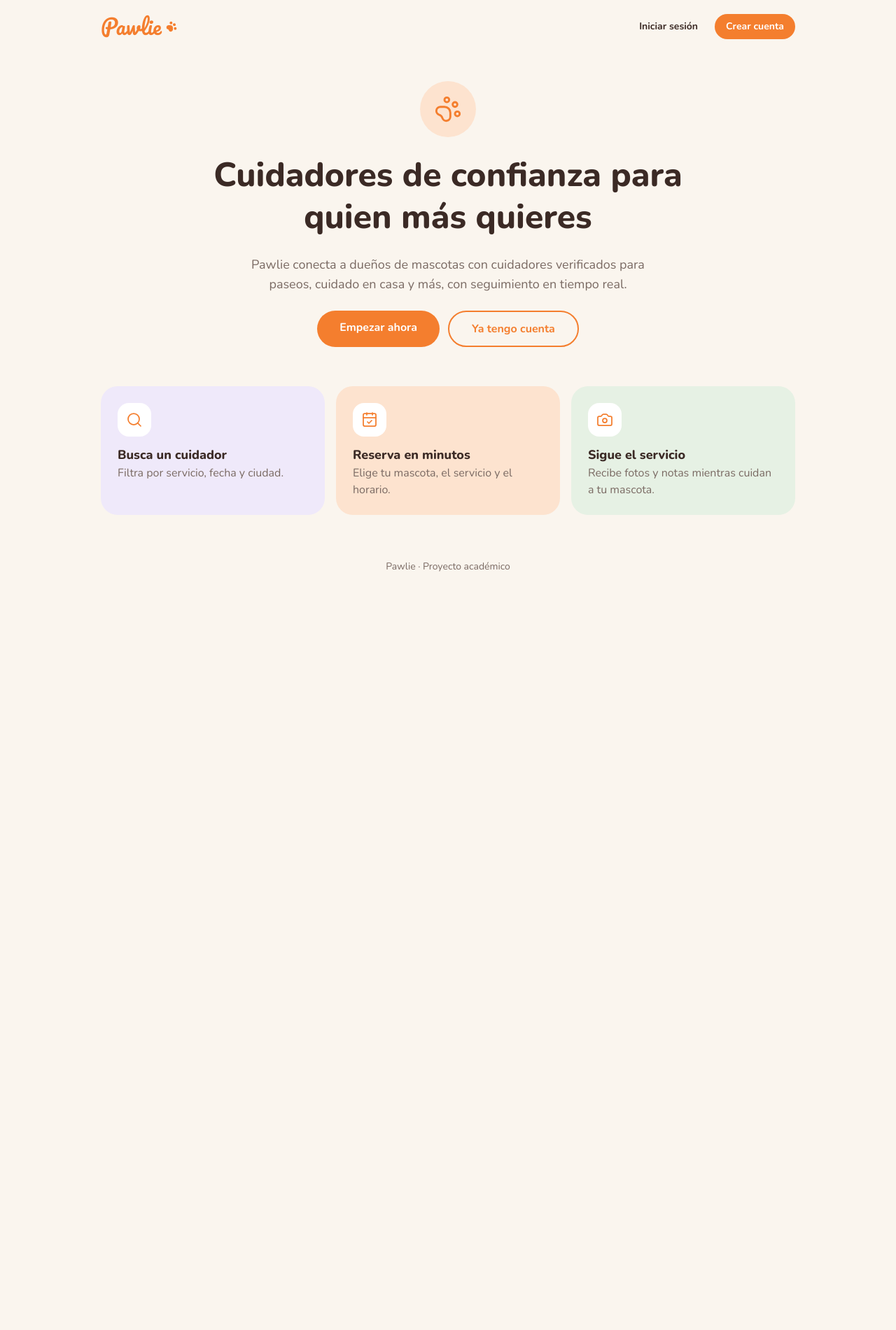
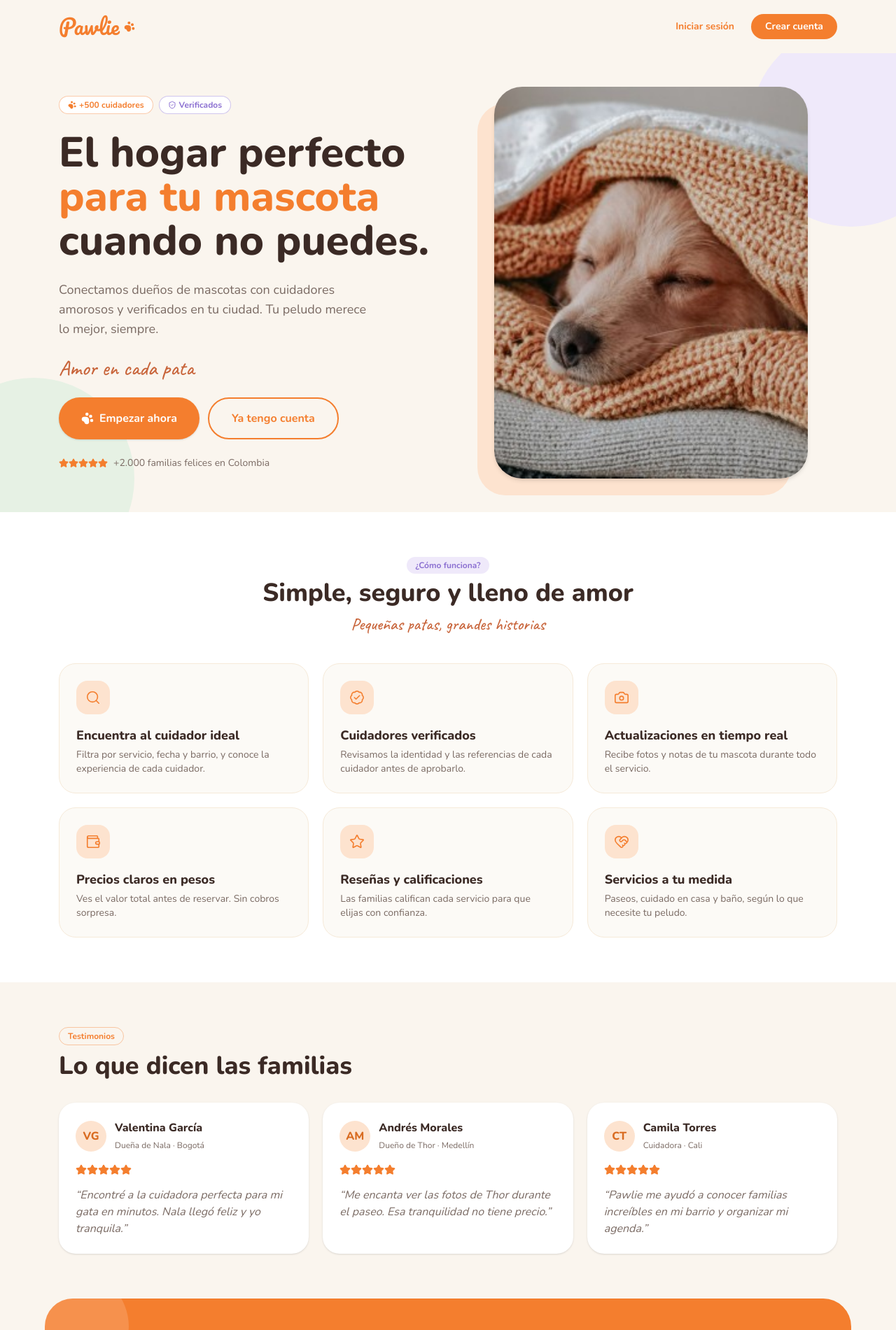
Before and after one commit to CrisJauregui/Pawlie, a Next.js app in the folder frontend/: page / in a window 1280 px wide. Shown: the top 1901 px of the page at 70% size. Before the commit the page ends 844 px from the top, so only its background shows below. Built offline with nearby package versions, Linux system fonts and the light colour scheme.

Commit message:
Rediseña la página de bienvenida como en el Figma

```diff
--- a/frontend/app/page.tsx
+++ b/frontend/app/page.tsx
@@ -1,96 +1,275 @@
-import { Camera, CalendarCheck, PawPrint, Search } from "lucide-react";
+import {
+  ArrowRight,
+  BadgeCheck,
+  Camera,
+  HeartHandshake,
+  PawPrint,
+  Search,
+  ShieldCheck,
+  Star,
+  Wallet,
+} from "lucide-react";
+import Image from "next/image";
 import Link from "next/link";
 import { Logo } from "@/components/Logo";
+import { Frase } from "@/components/ui";
 
-const PASOS = [
+const BENEFICIOS = [
   {
     icono: Search,
-    titulo: "Busca un cuidador",
-    texto: "Filtra por servicio, fecha y ciudad.",
-    color: "bg-lila-claro",
+    titulo: "Encuentra al cuidador ideal",
+    texto:
+      "Filtra por servicio, fecha y barrio, y conoce la experiencia de cada cuidador.",
   },
   {
-    icono: CalendarCheck,
-    titulo: "Reserva en minutos",
-    texto: "Elige tu mascota, el servicio y el horario.",
-    color: "bg-naranja-claro",
+    icono: BadgeCheck,
+    titulo: "Cuidadores verificados",
+    texto:
+      "Revisamos la identidad y las referencias de cada cuidador antes de aprobarlo.",
   },
   {
     icono: Camera,
-    titulo: "Sigue el servicio",
-    texto: "Recibe fotos y notas mientras cuidan a tu mascota.",
-    color: "bg-verde-claro",
+    titulo: "Actualizaciones en tiempo real",
+    texto: "Recibe fotos y notas de tu mascota durante todo el servicio.",
+  },
+  {
+    icono: Wallet,
+    titulo: "Precios claros en pesos",
+    texto: "Ves el valor total antes de reservar. Sin cobros sorpresa.",
+  },
+  {
+    icono: Star,
+    titulo: "Reseñas y calificaciones",
+    texto:
+      "Las familias califican cada servicio para que elijas con confianza.",
+  },
+  {
+    icono: HeartHandshake,
+    titulo: "Servicios a tu medida",
+    texto: "Paseos, cuidado en casa y baño, según lo que necesite tu peludo.",
   },
 ];
+
+const TESTIMONIOS = [
+  {
+    nombre: "Valentina García",
+    detalle: "Dueña de Nala · Bogotá",
+    texto:
+      "Encontré a la cuidadora perfecta para mi gata en minutos. Nala llegó feliz y yo tranquila.",
+  },
+  {
+    nombre: "Andrés Morales",
+    detalle: "Dueño de Thor · Medellín",
+    texto:
+      "Me encanta ver las fotos de Thor durante el paseo. Esa tranquilidad no tiene precio.",
+  },
+  {
+    nombre: "Camila Torres",
+    detalle: "Cuidadora · Cali",
+    texto:
+      "Pawlie me ayudó a conocer familias increíbles en mi barrio y organizar mi agenda.",
+  },
+];
+
+function Iniciales({ nombre }: { nombre: string }) {
+  const letras = nombre
+    .split(" ")
+    .map((p) => p[0])
+    .join("")
+    .slice(0, 2);
+  return (
+    <span className="flex h-11 w-11 shrink-0 items-center justify-center rounded-full bg-naranja-claro font-extrabold text-naranja-oscuro">
+      {letras}
+    </span>
+  );
+}
 
 // Landing / bienvenida (pública).
 export default function Home() {
   return (
     <div className="flex flex-1 flex-col">
-      <header className="mx-auto flex w-full max-w-5xl items-center justify-between px-4 py-5">
+      <header className="mx-auto flex w-full max-w-6xl items-center justify-between px-5 py-5">
         <Logo />
         <nav className="flex items-center gap-2 text-sm font-bold">
           <Link
             href="/login"
-            className="rounded-full px-4 py-2 hover:bg-crema-oscuro"
+            className="rounded-full px-4 py-2 text-naranja hover:bg-naranja-claro"
           >
             Iniciar sesión
           </Link>
           <Link
             href="/registro"
-            className="rounded-full bg-naranja px-4 py-2 text-white hover:bg-naranja-oscuro"
+            className="rounded-full bg-naranja px-5 py-2 text-white hover:bg-naranja-oscuro"
           >
             Crear cuenta
           </Link>
         </nav>
       </header>
 
-      <main className="mx-auto flex w-full max-w-5xl flex-1 flex-col gap-14 px-4 py-10">
-        <section className="flex flex-col items-center gap-6 text-center">
-          <span className="flex h-20 w-20 items-center justify-center rounded-full bg-naranja-claro text-naranja">
-            <PawPrint size={40} strokeWidth={1.75} />
+      <main className="flex flex-1 flex-col">
+        {/* Portada */}
+        <section className="relative overflow-hidden">
+          <div className="pointer-events-none absolute -right-20 -top-10 h-72 w-72 rounded-full bg-lila-claro" />
+          <div className="pointer-events-none absolute -bottom-24 -left-24 h-72 w-72 rounded-full bg-verde-claro" />
+          <div className="relative mx-auto grid w-full max-w-6xl items-center gap-12 px-5 py-12 md:grid-cols-2">
+            <div className="flex flex-col gap-6">
+              <div className="flex flex-wrap gap-2 text-xs font-bold">
+                <span className="flex items-center gap-1 rounded-full border border-naranja/40 bg-white px-3 py-1 text-naranja">
+                  <PawPrint size={12} className="fill-current" /> +500
+                  cuidadores
                 </span>
-          <h1 className="max-w-2xl text-4xl font-extrabold leading-tight sm:text-5xl">
-            Cuidadores de confianza para quien más quieres
+                <span className="flex items-center gap-1 rounded-full border border-lila/40 bg-white px-3 py-1 text-lila">
+                  <ShieldCheck size={12} /> Verificados
+                </span>
+              </div>
+              <h1 className="text-5xl font-extrabold leading-[1.05] sm:text-6xl">
+                El hogar perfecto{" "}
+                <span className="text-naranja">para tu mascota</span> cuando no
+                puedes.
               </h1>
-          <p className="max-w-xl text-lg text-tinta-suave">
-            Pawlie conecta a dueños de mascotas con cuidadores verificados para
-            paseos, cuidado en casa y más, con seguimiento en tiempo real.
+              <p className="max-w-md text-lg text-tinta-suave">
+                Conectamos dueños de mascotas con cuidadores amorosos y
+                verificados en tu ciudad. Tu peludo merece lo mejor, siempre.
               </p>
+              <Frase className="text-3xl">Amor en cada pata</Frase>
               <div className="flex flex-col gap-3 sm:flex-row">
                 <Link
                   href="/registro"
-              className="rounded-full bg-naranja px-8 py-3 font-bold text-white hover:bg-naranja-oscuro"
+                  className="flex items-center justify-center gap-2 rounded-full bg-naranja px-8 py-4 font-bold text-white shadow-sm hover:bg-naranja-oscuro"
                 >
-              Empezar ahora
+                  <PawPrint size={18} className="fill-current" /> Empezar ahora
                 </Link>
                 <Link
                   href="/login"
-              className="rounded-full border-2 border-naranja px-8 py-3 font-bold text-naranja hover:bg-naranja-claro"
+                  className="flex items-center justify-center rounded-full border-2 border-naranja px-8 py-4 font-bold text-naranja hover:bg-naranja-claro"
                 >
                   Ya tengo cuenta
                 </Link>
               </div>
+              <p className="flex items-center gap-2 text-sm text-tinta-suave">
+                <span className="flex text-naranja">
+                  {[0, 1, 2, 3, 4].map((i) => (
+                    <Star key={i} size={14} className="fill-current" />
+                  ))}
+                </span>
+                +2.000 familias felices en Colombia
+              </p>
+            </div>
+            <div className="relative mx-auto w-full max-w-md">
+              <div className="absolute -bottom-6 -left-6 h-full w-full rounded-[2.5rem] bg-naranja-claro" />
+              <Image
+                src="/fotos/perro.jpg"
+                alt="Perro durmiendo bajo una cobija"
+                width={520}
+                height={520}
+                priority
+                className="relative aspect-[4/5] w-full rounded-[2.5rem] object-cover shadow-md"
+              />
+            </div>
+          </div>
         </section>
 
-        <section className="grid gap-4 sm:grid-cols-3">
-          {PASOS.map(({ icono: Icono, ...paso }) => (
+        {/* Cómo funciona */}
+        <section className="bg-white py-16">
+          <div className="mx-auto flex max-w-6xl flex-col gap-10 px-5">
+            <div className="flex flex-col items-center gap-2 text-center">
+              <span className="rounded-full bg-lila-claro px-3 py-1 text-xs font-bold text-lila">
+                ¿Cómo funciona?
+              </span>
+              <h2 className="text-4xl font-extrabold">
+                Simple, seguro y lleno de amor
+              </h2>
+              <Frase>Pequeñas patas, grandes historias</Frase>
+            </div>
+            <div className="grid gap-5 sm:grid-cols-2 lg:grid-cols-3">
+              {BENEFICIOS.map(({ icono: Icono, titulo, texto }) => (
                 <article
-              key={paso.titulo}
-              className={`rounded-3xl p-6 ${paso.color}`}
+                  key={titulo}
+                  className="rounded-3xl border border-crema-oscuro bg-crema/50 p-6"
                 >
-              <span className="flex h-12 w-12 items-center justify-center rounded-2xl bg-white text-naranja">
-                <Icono size={24} strokeWidth={1.75} />
+                  <span className="flex h-12 w-12 items-center justify-center rounded-2xl bg-naranja-claro text-naranja">
+                    <Icono size={22} strokeWidth={1.75} />
                   </span>
-              <h2 className="mt-3 text-lg font-extrabold">{paso.titulo}</h2>
-              <p className="text-tinta-suave">{paso.texto}</p>
+                  <h3 className="mt-4 text-lg font-extrabold">{titulo}</h3>
+                  <p className="mt-1 text-sm text-tinta-suave">{texto}</p>
                 </article>
               ))}
+            </div>
+          </div>
+        </section>
+
+        {/* Testimonios */}
+        <section className="py-16">
+          <div className="mx-auto flex max-w-6xl flex-col gap-8 px-5">
+            <div>
+              <span className="rounded-full border border-naranja/40 px-3 py-1 text-xs font-bold text-naranja">
+                Testimonios
+              </span>
+              <h2 className="mt-3 text-4xl font-extrabold">
+                Lo que dicen las familias
+              </h2>
+            </div>
+            <div className="grid gap-5 md:grid-cols-3">
+              {TESTIMONIOS.map((t) => (
+                <figure
+                  key={t.nombre}
+                  className="flex flex-col gap-4 rounded-3xl bg-white p-6 shadow-sm"
+                >
+                  <figcaption className="flex items-center gap-3">
+                    <Iniciales nombre={t.nombre} />
+                    <span>
+                      <span className="block font-extrabold">{t.nombre}</span>
+                      <span className="text-xs text-tinta-suave">
+                        {t.detalle}
+                      </span>
+                    </span>
+                  </figcaption>
+                  <span className="flex text-naranja">
+                    {[0, 1, 2, 3, 4].map((i) => (
+                      <Star key={i} size={16} className="fill-current" />
+                    ))}
+                  </span>
+                  <blockquote className="italic text-tinta-suave">
+                    “{t.texto}”
+                  </blockquote>
+                </figure>
+              ))}
+            </div>
+          </div>
+        </section>
+
+        {/* Llamado final */}
+        <section className="px-5 pb-16">
+          <div className="relative mx-auto max-w-6xl overflow-hidden rounded-[2.5rem] bg-naranja px-6 py-14 text-center text-white">
+            <div className="pointer-events-none absolute -left-10 -top-10 h-40 w-40 rounded-full bg-white/15" />
+            <div className="pointer-events-none absolute -bottom-16 -right-10 h-56 w-56 rounded-full bg-white/15" />
+            <h2 className="relative text-4xl font-extrabold">
+              ¿Listo para darle lo mejor a tu mascota?
+            </h2>
+            <p className="relative mt-3 text-white/85">
+              Únete a miles de familias que confían en Pawlie para cuidar a sus
+              peludos.
+            </p>
+            <div className="relative mt-8 flex flex-col justify-center gap-3 sm:flex-row">
+              <Link
+                href="/registro"
+                className="rounded-full bg-white px-8 py-3 font-bold text-naranja hover:bg-crema"
+              >
+                Soy dueño de mascota
+              </Link>
+              <Link
+                href="/registro"
+                className="flex items-center justify-center gap-2 rounded-full bg-naranja-oscuro px-8 py-3 font-bold hover:bg-tinta"
+              >
+                Soy cuidador <ArrowRight size={18} />
+              </Link>
+            </div>
+          </div>
         </section>
       </main>
 
       <footer className="py-6 text-center text-sm text-tinta-suave">
-        Pawlie · Proyecto académico
+        Pawlie · Proyecto académico · Hecho en Colombia
       </footer>
     </div>
   );
```
Lines whose indentation alone changed are shown as unchanged.
